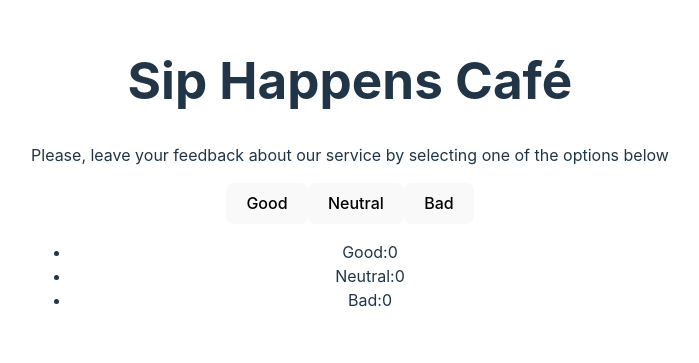
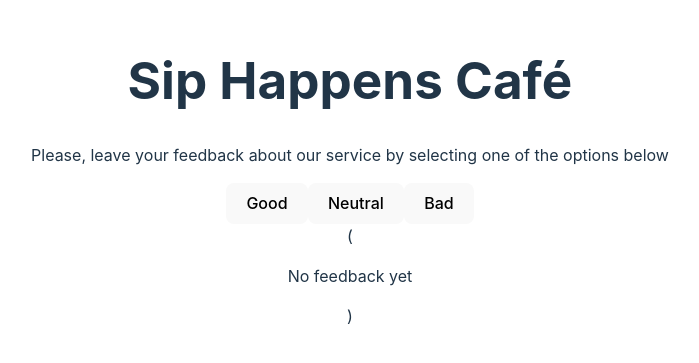
Before and after one commit to IrynaBalandina/goit-react-hw-02, a React (Vite) app: page / in a window 1280 px wide. Shown: the part 227-590 px from the top of the page, without its empty margins (290-989 px from the left). Built offline with nearby package versions, Linux system fonts and the light colour scheme.

Commit message:
the third task

```diff
--- a/src/App.jsx
+++ b/src/App.jsx
@@ -3,7 +3,7 @@ import Description from './components/Description/Description';
 import Feedback from './components/Feedback/Feedback';
 import Options from './components/Options/Options';
 import { useState } from 'react';
-
+import Notifications from './components/Notifications/Notifications';
 import './App.css'
 
 function App() {
@@ -17,27 +17,32 @@ const updateFeedback = (feedbackType )=> {
   setReviews({...reviews, [feedbackType ]:reviews[feedbackType] + 1});
  };
  const totalFeedback = reviews.good + reviews.neutral + reviews.bad;
-console.log(totalFeedback);
+
   return (
-    <>
+
       <div>
 
-      </div>
+     <Description/>
+
+     <Options
+     updateFeedback={updateFeedback}
+     />
+
+{ totalFeedback > 0 ?
+     <Feedback
+     reviews = {reviews}
+     totalFeedback={totalFeedback}
+
+     /> :
+      (<Notifications
+      message = {"No feedback yet"}
+      />)}
 
 
 
-
-     <Description/>
-     <Options
-     updateFeedback={updateFeedback}
-     />
-     <Feedback
-     reviews = {reviews}
-     totalFeedback={totalFeedback}
-     />
-    </>
-  )
-}
+</div>
+  );
+};
 
 
 export default App;
--- a/src/components/Feedback/Feedback.jsx
+++ b/src/components/Feedback/Feedback.jsx
@@ -1,8 +1,9 @@
 
 
-const Feedback = ({reviews, totalFeedback}) => {
+const Feedback = ({reviews}) => {
     return(
 <div>
+
     <ul>
         <li>Good:{reviews.good}</li>
         <li>Neutral:{reviews.neutral}</li>
--- /dev/null
+++ b/src/components/Notifications/Notifications.jsx
@@ -0,0 +1,11 @@
+
+const Notifications = ({message}) => {
+  return (
+    <div>
+        (<p>{message}</p>)
+
+    </div>
+  );
+};
+
+export default Notifications;
```
